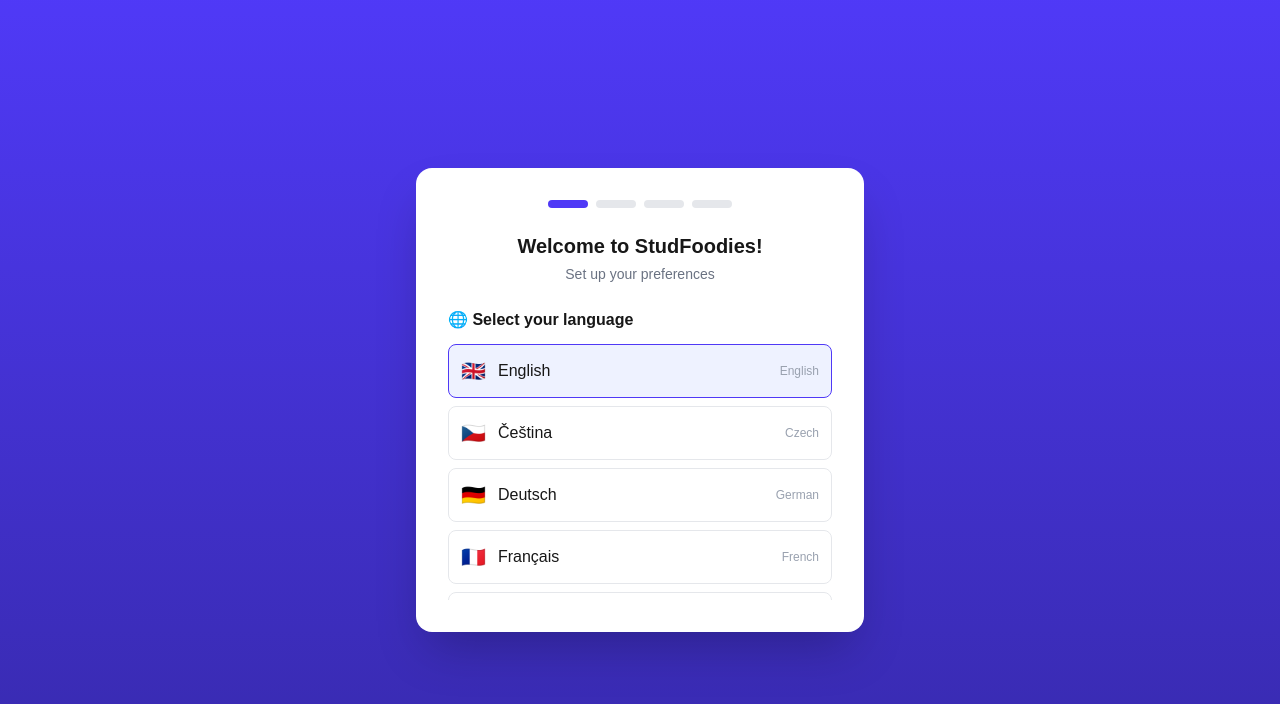
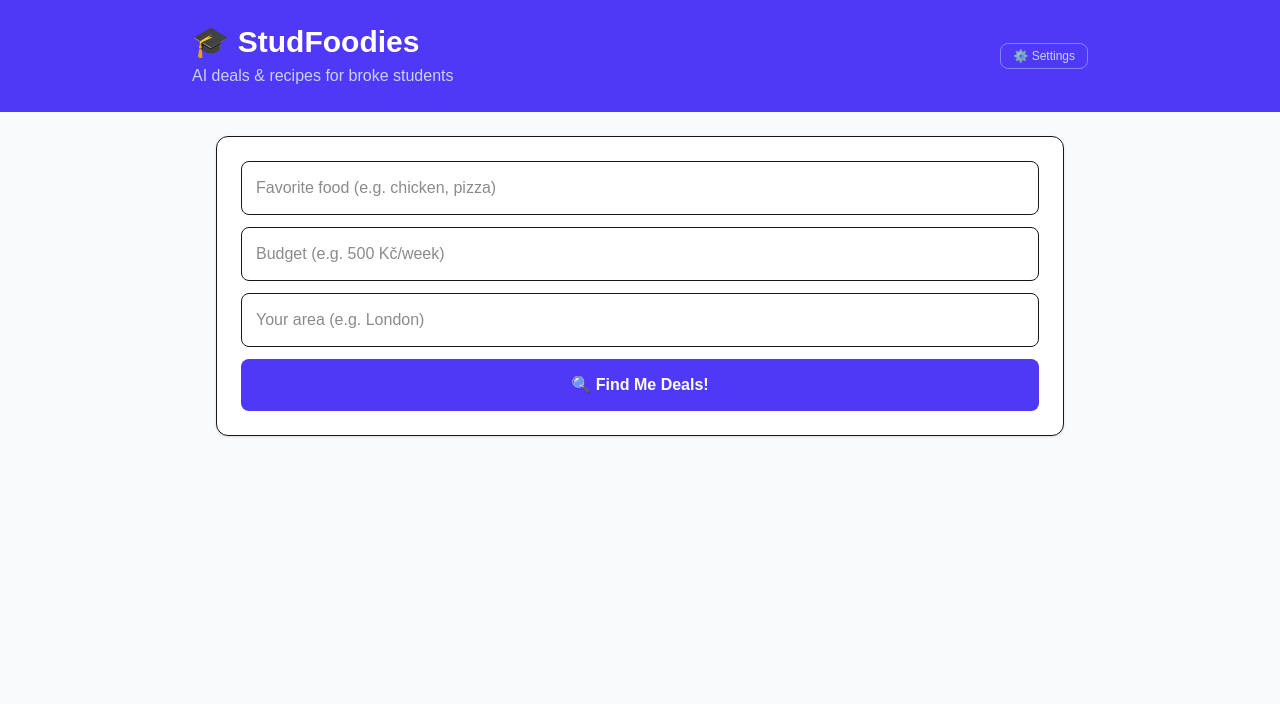
Before and after one commit to GDmaniacgg/studfoodies, a Next.js app: page /onboarding in a window 1280 px wide. Shown: the top 704 px of the page. Built offline with nearby package versions, Linux system fonts and the light colour scheme; sample sign-in values are in the browser's storage.

Commit message:
form persistence, better location, deal labels

```diff
--- a/app/onboarding/page.tsx
+++ b/app/onboarding/page.tsx
@@ -1,144 +1,234 @@
 'use client'
 
-import { useState } from 'react'
+import { useActionState, useEffect, useState } from 'react'
 import { useRouter } from 'next/navigation'
-import { languages, currencies, countries, storesByCountry, translations } from '@/lib/translations'
-import { saveProfile } from '@/lib/profile'
+import { getMealPlan } from './actions/recipes'
+import { getProfile, clearProfile } from '@/lib/profile'
+import { translations } from '@/lib/translations'
+import { getSavings, addSavings } from '@/lib/savings'
 
-export default function Onboarding() {
+export default function Home() {
+  const [data, formAction, pending] = useActionState(getMealPlan, null)
   const router = useRouter()
-  const [step, setStep] = useState(1)
-  const [language, setLanguage] = useState('en')
-  const [currency, setCurrency] = useState('EUR')
-  const [country, setCountry] = useState('cz')
-  const [selectedStores, setSelectedStores] = useState<string[]>([])
+  const [profile, setProfile] = useState<any>(null)
+  const [ready, setReady] = useState(false)
+  const [openLists, setOpenLists] = useState<Record<number, boolean>>({})
+  const [savings, setSavings] = useState<any>(null)
+  const [lastFood, setLastFood] = useState('')
+  const [lastBudget, setLastBudget] = useState('')
+  const [lastArea, setLastArea] = useState('')
 
-  const t = (key: string) => translations[language]?.[key] || translations.en[key] || key
+  useEffect(() => {
+    const p = getProfile()
+    if (!p) router.push('/onboarding')
+    else {
+      setProfile(p)
+      setSavings(getSavings())
+      setReady(true)
+    }
+  }, [])
 
-  const finish = () => {
-    saveProfile({ language, currency, country, favoriteStores: selectedStores })
-    router.push('/')
+  // 🏦 Track savings + preserve form values
+  useEffect(() => {
+    if (data?.recipes) {
+      const totalCost = data.recipes.reduce((sum: number, r: any) => sum + (r.total_cost || 0), 0)
+      addSavings(totalCost, data.currency)
+      setSavings(getSavings())
+    }
+    if (data?.lastFood) {
+      setLastFood(data.lastFood)
+      setLastBudget(data.lastBudget)
+      setLastArea(data.lastArea)
+    }
+  }, [data])
+
+  const t = (key: string) =>
+    profile ? (translations[profile.language]?.[key] || translations.en[key] || key) : key
+
+  const toggleList = (index: number) => {
+    setOpenLists(prev => ({ ...prev, [index]: !prev[index] }))
   }
 
-  const toggleStore = (storeName: string) => {
-    if (selectedStores.includes(storeName)) {
-      setSelectedStores(selectedStores.filter(s => s !== storeName))
-    } else if (selectedStores.length < 3) {
-      setSelectedStores([...selectedStores, storeName])
-    }
-  }
+  if (!ready) return (
+    <div className="min-h-screen bg-indigo-600 flex items-center justify-center">
+      <div className="text-white text-center">
+        <div className="text-4xl mb-4">🎓</div>
+        <p className="font-bold">StudFoodies</p>
+        <p className="text-sm text-indigo-200 mt-1">Loading...</p>
+      </div>
+    </div>
+  )
 
   return (
-    <div className="min-h-screen bg-gradient-to-b from-indigo-600 to-indigo-800 flex items-center justify-center p-4">
-      <div className="w-full max-w-md bg-white rounded-2xl shadow-2xl p-6 sm:p-8">
+    <main className="min-h-screen bg-gray-50">
+      {/* Header */}
+      <div className="bg-indigo-600 text-white p-4 sm:p-6">
+        <div className="max-w-4xl mx-auto flex items-center justify-between">
+          <div>
+            <h1 className="text-2xl sm:text-3xl font-bold">{t('title')}</h1>
+            <p className="text-indigo-200 text-sm sm:text-base mt-1">{t('subtitle')}</p>
 
-        {/* Progress bar - 4 steps now */}
-        <div className="flex justify-center gap-2 mb-6">
-          {[1, 2, 3, 4].map(s => (
-            <div key={s} className={`h-2 w-10 rounded-full transition ${s <= step ? 'bg-indigo-600' : 'bg-gray-200'}`} />
+            {savings && savings.totalSaved > 0 && (
+              <div className="mt-2 bg-green-500 text-white text-xs font-bold px-3 py-1 rounded-full inline-block">
+                🏦 {t('saved')} {savings.totalSaved}{savings.currency} {t('thisMonth')}
+              </div>
+            )}
+
+            {profile?.favoriteStores?.length > 0 && (
+              <div className="mt-2 flex flex-wrap gap-1">
+                {profile.favoriteStores.map((store: string) => (
+                  <span key={store} className="text-xs bg-white/20 text-white px-2 py-0.5 rounded-full">
+                    ❤️ {store}
+                  </span>
                 ))}
               </div>
+            )}
+          </div>
+          <button onClick={() => { clearProfile(); router.push('/onboarding') }}
+                  className="text-xs text-indigo-200 hover:text-white border border-indigo-400 px-3 py-1 rounded-lg">
+            {t('settings')}
+          </button>
+        </div>
+      </div>
 
-        {step === 1 && (
-          <>
-            <h2 className="text-xl font-bold text-center mb-1">{t('onboardingTitle')}</h2>
-            <p className="text-sm text-gray-500 text-center mb-6">{t('onboardingDesc')}</p>
-            <h3 className="font-semibold mb-3">{t('lang')}</h3>
-            <div className="space-y-2 max-h-64 overflow-y-auto">
-              {languages.map(l => (
-                <button key={l.code} onClick={() => { setLanguage(l.code); setStep(2) }}
-                  className={`w-full text-left p-3 rounded-lg border flex items-center gap-3 transition
-                    ${language === l.code ? 'border-indigo-600 bg-indigo-50' : 'border-gray-200 hover:border-indigo-300'}`}>
-                  <span className="text-xl">{l.flag}</span>
-                  <span className="font-medium">{l.native}</span>
-                  <span className="text-xs text-gray-400 ml-auto">{l.name}</span>
+      <div className="max-w-4xl mx-auto px-4 sm:px-6 pb-12">
+        {/* Form — values now persist after search */}
+        <form action={formAction} className="mt-4 sm:mt-6 p-4 sm:p-6 bg-white rounded-xl shadow-sm border">
+          <div className="space-y-3">
+            <input name="food" defaultValue={lastFood} placeholder={t('food')}
+                   className="w-full p-3.5 text-sm sm:text-base border rounded-lg focus:ring-2 focus:ring-indigo-400 outline-none" required />
+            <input name="budget" defaultValue={lastBudget} placeholder={t('budget')}
+                   className="w-full p-3.5 text-sm sm:text-base border rounded-lg focus:ring-2 focus:ring-indigo-400 outline-none" required />
+            <input name="area" defaultValue={lastArea} placeholder={t('area')}
+                   className="w-full p-3.5 text-sm sm:text-base border rounded-lg focus:ring-2 focus:ring-indigo-400 outline-none" required />
+            <input type="hidden" name="favoriteStores" value={JSON.stringify(profile?.favoriteStores || [])} />
+            <button type="submit" disabled={pending}
+                    className="w-full py-3.5 bg-indigo-600 text-white text-sm sm:text-base font-bold rounded-lg hover:bg-indigo-700 active:scale-[0.99] disabled:opacity-50 transition">
+              {pending ? t('cooking') : t('search')}
             </button>
+          </div>
+        </form>
+
+        {/* Results */}
+        {data && (
+          <div className="mt-6 space-y-6">
+
+            {/* 💰 Store Prices — now with type labels */}
+            <div>
+              <h2 className="text-lg sm:text-xl font-bold mb-3">{t('prices')}</h2>
+              <div className="flex gap-3 overflow-x-auto pb-2 snap-x snap-mandatory
+                              md:grid md:grid-cols-2 md:overflow-x-visible">
+                {data.deals.map((deal: any, i: number) => (
+                  <div key={i} className="min-w-[200px] sm:min-w-0 p-3 sm:p-4 bg-green-50 rounded-lg border border-green-200 snap-start">
+                    <p className="text-sm sm:text-base font-medium line-clamp-2">{deal.title}</p>
+                    {deal.price && (
+                      <div>
+                        <p className="text-green-700 font-bold text-sm sm:text-base mt-1">{deal.price}</p>
+                        <span className="text-xs text-gray-400">
+                          {deal.source === 'raw' ? '🥩 Surovina' :
+                           deal.source === 'premade' ? '📦 Hotové jídlo' :
+                           deal.source === 'semifinished' ? '🥫 Polotovar' : '🏷️ Produkt'}
+                        </span>
+                      </div>
+                    )}
+                  </div>
                 ))}
               </div>
-          </>
+            </div>
+
+            {/* 📄 Weekly Leaflets */}
+            {data.leaflets?.length > 0 && (
+              <div>
+                <h2 className="text-lg sm:text-xl font-bold mb-3">{t('leaflets')}</h2>
+                <div className="flex gap-3 overflow-x-auto pb-2 snap-x snap-mandatory
+                                md:grid md:grid-cols-2 md:overflow-x-visible">
+                  {data.leaflets.map((leaflet: any, i: number) => (
+                    <div key={i} className="min-w-[200px] sm:min-w-0 p-3 sm:p-4 bg-blue-50 rounded-lg border border-blue-200 snap-start">
+                      <p className="text-sm sm:text-base font-medium line-clamp-2">{leaflet.title}</p>
+                      {leaflet.link && (
+                        <a href={leaflet.link} target="_blank" rel="noopener noreferrer"
+                           className="text-xs sm:text-sm text-blue-600 hover:underline mt-1 inline-block">
+                          {t('openLeaflet')}
+                        </a>
+                      )}
+                    </div>
+                  ))}
+                </div>
+              </div>
             )}
 
-        {step === 2 && (
-          <>
-            <h3 className="font-semibold mb-3">{t('curr')}</h3>
-            <p className="text-sm text-gray-500 mb-4">{t('currenciesMatching')} {languages.find(l => l.code === language)?.name}</p>
-            <div className="space-y-2 max-h-64 overflow-y-auto">
-              {currencies.map(c => (
-                <button key={c.code} onClick={() => { setCurrency(c.code); setStep(3) }}
-                  className={`w-full text-left p-3 rounded-lg border flex items-center gap-3 transition
-                    ${currency === c.code ? 'border-indigo-600 bg-indigo-50' : 'border-gray-200 hover:border-indigo-300'}`}>
-                  <span className="text-xl font-bold">{c.symbol}</span>
-                  <span className="font-medium">{c.name}</span>
-                  <span className="text-xs text-gray-400 ml-auto">{c.code}</span>
+            {/* 🍳 AI Recipes */}
+            <div>
+              <h2 className="text-lg sm:text-xl font-bold mb-3">{t('recipes')}</h2>
+              <div className="grid grid-cols-1 sm:grid-cols-2 lg:grid-cols-3 gap-4">
+                {data.recipes.map((recipe: any, i: number) => {
+                  const perPortion = recipe.servings
+                    ? (recipe.total_cost / recipe.servings).toFixed(1)
+                    : '?'
+                  const isOpen = openLists[i] || false
+
+                  return (
+                    <div key={i} className="p-4 sm:p-5 bg-white rounded-xl shadow-sm border">
+                      <h3 className="font-bold text-base sm:text-lg mb-1">{recipe.name}</h3>
+                      <div className="flex flex-wrap gap-x-3 gap-y-1 text-xs sm:text-sm text-gray-500 mb-3">
+                        <span>👥 {recipe.servings || '?'}</span>
+                        <span>💰 {t('total')}: {recipe.total_cost}{data.currency}</span>
+                        <span className="text-green-600 font-medium">
+                          💵 ~{perPortion}{data.currency} {t('perPortion')}
+                        </span>
+                      </div>
+
+                      <div className="mb-3">
+                        <p className="text-xs sm:text-sm font-semibold text-gray-700 mb-1">{t('ingredients')}:</p>
+                        <ul className="text-xs sm:text-sm text-gray-600 space-y-1">
+                          {recipe.ingredients?.map((ing: any, j: number) => (
+                            <li key={j} className="flex justify-between">
+                              <span>• {ing.name || ing}</span>
+                              {ing.price && (
+                                <span className="text-green-600 font-medium">~{ing.price}{data.currency}</span>
+                              )}
+                            </li>
+                          ))}
+                        </ul>
+                      </div>
+
+                      <div>
+                        <p className="text-xs sm:text-sm font-semibold text-gray-700 mb-1">{t('steps')}:</p>
+                        <ol className="text-xs sm:text-sm text-gray-600 list-decimal pl-4 space-y-0.5">
+                          {recipe.steps?.map((step: string, j: number) => (
+                            <li key={j}>{step}</li>
+                          ))}
+                        </ol>
+                      </div>
+
+                      <button onClick={() => toggleList(i)}
+                              className="w-full mt-4 py-2 bg-green-600 text-white text-sm font-bold rounded-lg hover:bg-green-700 transition">
+                        {isOpen ? t('hideList') : t('groceryList')}
                       </button>
+
+                      {isOpen && (
+                        <div className="mt-3 p-3 bg-green-50 rounded-lg border border-green-200">
+                          <p className="text-xs font-semibold text-green-800 mb-2">🛒 {recipe.name}</p>
+                          {recipe.ingredients?.map((ing: any, j: number) => (
+                            <div key={j} className="flex items-center gap-2 py-1 border-b border-green-100 last:border-0">
+                              <input type="checkbox" className="w-3 h-3 accent-green-600" />
+                              <span className="text-xs flex-1">{ing.name || ing}</span>
+                              {ing.price && (
+                                <span className="text-xs text-green-600 font-medium">~{ing.price}{data.currency}</span>
+                              )}
+                            </div>
                           ))}
                         </div>
-            <button onClick={() => setStep(1)} className="mt-4 text-sm text-gray-500 hover:text-indigo-600">{t('back')}</button>
-          </>
                       )}
-
-        {step === 3 && (
-          <>
-            <h3 className="font-semibold mb-3">{t('ctry')}</h3>
-            <p className="text-sm text-gray-500 mb-4">{t('countriesUsing')} {currency}</p>
-            <div className="space-y-2 max-h-64 overflow-y-auto">
-              {countries.filter(c => c.currency === currency).map(c => (
-                <button key={c.code} onClick={() => { setCountry(c.code); setStep(4) }}
-                  className={`w-full text-left p-3 rounded-lg border flex items-center gap-3 transition
-                    ${country === c.code ? 'border-indigo-600 bg-indigo-50' : 'border-gray-200 hover:border-indigo-300'}`}>
-                  <span className="text-xl">{c.flag}</span>
-                  <span className="font-medium">{c.name}</span>
-                  <span className="text-xs text-gray-400 ml-auto">{c.currency}</span>
-                </button>
-              ))}
                     </div>
-            <button onClick={() => setStep(2)} className="mt-4 text-sm text-gray-500 hover:text-indigo-600">{t('back')}</button>
-          </>
-        )}
-
-        {/* ❤️ Step 4: Favorite Stores */}
-        {step === 4 && (
-          <>
-            <h3 className="font-semibold mb-3 text-center">❤️ {t('favoriteStores') || 'Choose your favorite stores'}</h3>
-            <p className="text-sm text-gray-500 text-center mb-4">
-              {t('storesDesc') || 'Select 1-3 stores near you'}
-            </p>
-            <div className="space-y-2 max-h-64 overflow-y-auto">
-              {(storesByCountry[country] || []).map((store: any) => {
-                const isSelected = selectedStores.includes(store.name)
-                return (
-                  <button key={store.name} onClick={() => toggleStore(store.name)}
-                    className={`w-full text-left p-3 rounded-lg border flex items-center gap-3 transition
-                      ${isSelected ? 'border-red-400 bg-red-50' : 'border-gray-200 hover:border-red-300'}`}>
-                    <span className="text-xl">{store.logo}</span>
-                    <span className="font-medium">{store.name}</span>
-                    <span className="ml-auto text-xs text-gray-400">
-                      {isSelected ? '✓' : ''}
-                    </span>
-                  </button>
                   )
                 })}
               </div>
-            <p className="text-xs text-gray-400 mt-2 text-center">
-              {selectedStores.length}/3 {t('storesSelected') || 'selected'}
-            </p>
-            <div className="flex gap-3 mt-4">
-              <button onClick={() => setStep(3)} className="flex-1 text-sm text-gray-500 hover:text-indigo-600 py-2">
-                {t('back')}
-              </button>
-              <button onClick={finish}
-                className={`flex-1 font-bold py-3 rounded-lg transition
-                  ${selectedStores.length > 0
-                    ? 'bg-indigo-600 text-white hover:bg-indigo-700'
-                    : 'bg-gray-300 text-gray-500 cursor-not-allowed'}`}
-                disabled={selectedStores.length === 0}>
-                {t('start')}
-              </button>
             </div>
-          </>
-        )}
 
           </div>
+        )}
       </div>
+    </main>
   )
 }
```
Also changed, not shown: app/actions/recipes.ts (+25 -6 lines). Lines whose indentation alone changed are shown as unchanged.
